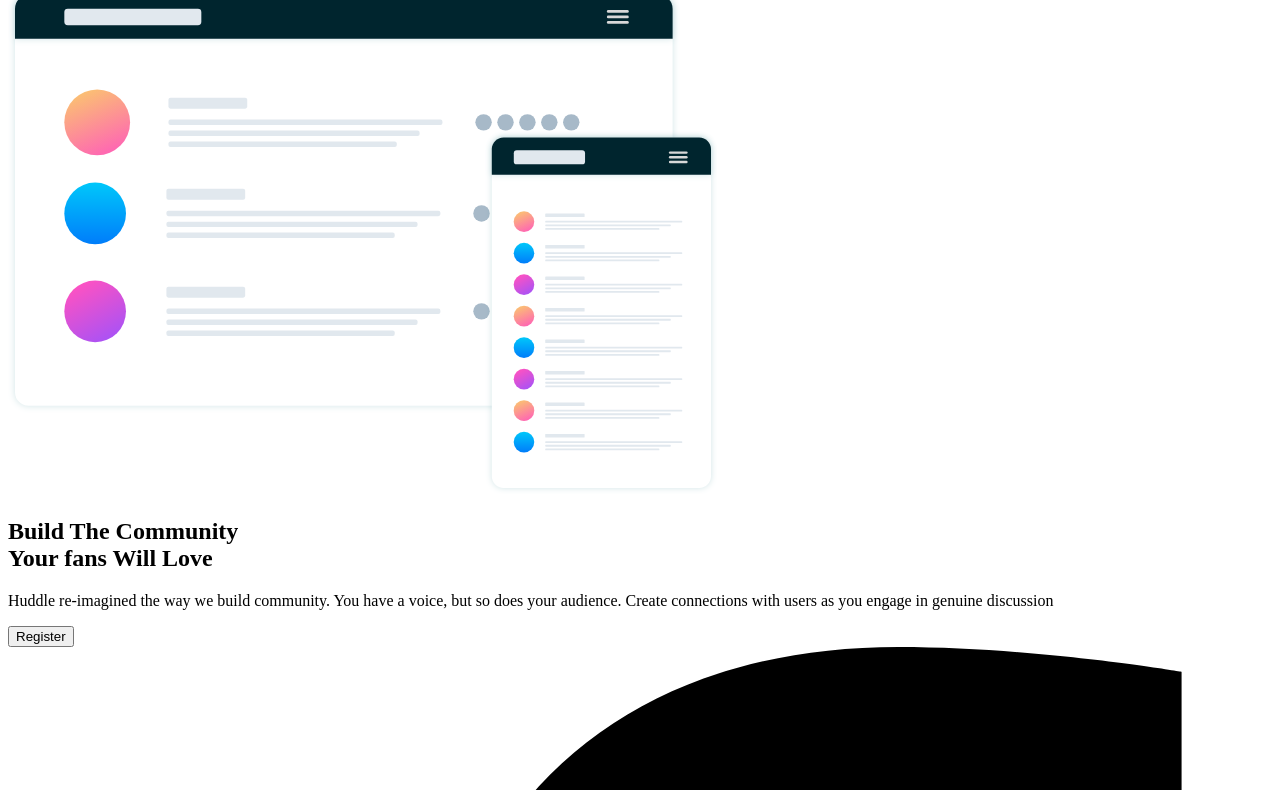
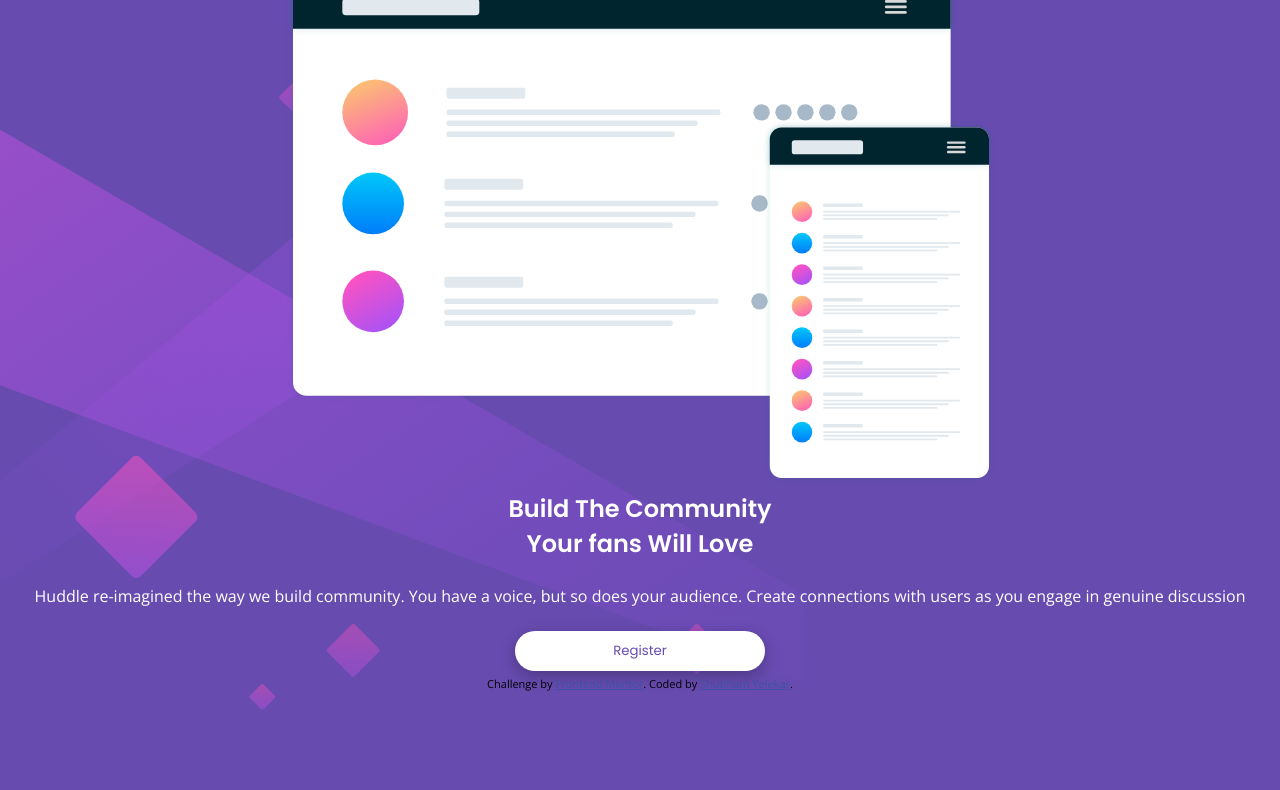
Before and after one commit to Shubham-yelekar/huddle-landing-page-with-single-introductory-section, a plain HTML site: page index.html in a window 1280 px wide. Shown: the part 89-879 px from the top of the page. After the commit the page ends 800 px from the top, so only its background shows below. Drawn offline with nearby package versions, Linux system fonts and the light colour scheme.

Commit message:
css done

```diff
--- a/index.html
+++ b/index.html
@@ -7,6 +7,9 @@
   <link rel="icon" type="image/png" sizes="32x32" href="./images/favicon-32x32.png">
 
   <title>Frontend Mentor | Huddle landing page with single introductory section</title>
+
+
+  <link rel="stylesheet" href="./style.css">
 
   <style>
     .attribution { font-size: 11px; text-align: center; }
@@ -20,7 +23,7 @@
   </header>
 
   <div>
-    <img src="./images/illustration-mockups.svg" alt="illustration-mockups" srcset="">
+    <img class="mockups" src="./images/illustration-mockups.svg" alt="illustration-mockups" srcset="">
   </div>
 
   <article>
@@ -28,16 +31,9 @@
     <p>Huddle re-imagined the way we build community. You have a voice, but so does your audience. Create connections with users as you engage in genuine discussion</p>
     <button>Register</button>
   </article>
-  <div>
-    <!-- facebook -->
-    <svg xmlns="http://www.w3.org/2000/svg" viewBox="0 0 320 512"><!--! Font Awesome Pro 6.2.1 by @fontawesome - https://fontawesome.com License - https://fontawesome.com/license (Commercial License) Copyright 2022 Fonticons, Inc. --><path d="M279.14 288l14.22-92.66h-88.91v-60.13c0-25.35 12.42-50.06 52.24-50.06h40.42V6.26S260.43 0 225.36 0c-73.22 0-121.08 44.38-121.08 124.72v70.62H22.89V288h81.39v224h100.17V288z"/></svg>
+  <div class="links">
 
 
-    <!-- instagram -->
-    <svg xmlns="http://www.w3.org/2000/svg" viewBox="0 0 448 512"><!--! Font Awesome Pro 6.2.1 by @fontawesome - https://fontawesome.com License - https://fontawesome.com/license (Commercial License) Copyright 2022 Fonticons, Inc. --><path d="M224.1 141c-63.6 0-114.9 51.3-114.9 114.9s51.3 114.9 114.9 114.9S339 319.5 339 255.9 287.7 141 224.1 141zm0 189.6c-41.1 0-74.7-33.5-74.7-74.7s33.5-74.7 74.7-74.7 74.7 33.5 74.7 74.7-33.6 74.7-74.7 74.7zm146.4-194.3c0 14.9-12 26.8-26.8 26.8-14.9 0-26.8-12-26.8-26.8s12-26.8 26.8-26.8 26.8 12 26.8 26.8zm76.1 27.2c-1.7-35.9-9.9-67.7-36.2-93.9-26.2-26.2-58-34.4-93.9-36.2-37-2.1-147.9-2.1-184.9 0-35.8 1.7-67.6 9.9-93.9 36.1s-34.4 58-36.2 93.9c-2.1 37-2.1 147.9 0 184.9 1.7 35.9 9.9 67.7 36.2 93.9s58 34.4 93.9 36.2c37 2.1 147.9 2.1 184.9 0 35.9-1.7 67.7-9.9 93.9-36.2 26.2-26.2 34.4-58 36.2-93.9 2.1-37 2.1-147.8 0-184.8zM398.8 388c-7.8 19.6-22.9 34.7-42.6 42.6-29.5 11.7-99.5 9-132.1 9s-102.7 2.6-132.1-9c-19.6-7.8-34.7-22.9-42.6-42.6-11.7-29.5-9-99.5-9-132.1s-2.6-102.7 9-132.1c7.8-19.6 22.9-34.7 42.6-42.6 29.5-11.7 99.5-9 132.1-9s102.7-2.6 132.1 9c19.6 7.8 34.7 22.9 42.6 42.6 11.7 29.5 9 99.5 9 132.1s2.7 102.7-9 132.1z"/></svg>
-
-    <!-- twitter -->
-    <svg xmlns="http://www.w3.org/2000/svg" viewBox="0 0 512 512"><!--! Font Awesome Pro 6.2.1 by @fontawesome - https://fontawesome.com License - https://fontawesome.com/license (Commercial License) Copyright 2022 Fonticons, Inc. --><path d="M459.37 151.716c.325 4.548.325 9.097.325 13.645 0 138.72-105.583 298.558-298.558 298.558-59.452 0-114.68-17.219-161.137-47.106 8.447.974 16.568 1.299 25.34 1.299 49.055 0 94.213-16.568 130.274-44.832-46.132-.975-84.792-31.188-98.112-72.772 6.498.974 12.995 1.624 19.818 1.624 9.421 0 18.843-1.3 27.614-3.573-48.081-9.747-84.143-51.98-84.143-102.985v-1.299c13.969 7.797 30.214 12.67 47.431 13.319-28.264-18.843-46.781-51.005-46.781-87.391 0-19.492 5.197-37.36 14.294-52.954 51.655 63.675 129.3 105.258 216.365 109.807-1.624-7.797-2.599-15.918-2.599-24.04 0-57.828 46.782-104.934 104.934-104.934 30.213 0 57.502 12.67 76.67 33.137 23.715-4.548 46.456-13.32 66.599-25.34-7.798 24.366-24.366 44.833-46.132 57.827 21.117-2.273 41.584-8.122 60.426-16.243-14.292 20.791-32.161 39.308-52.628 54.253z"/></svg>
   </div>
   <footer>
     <p class="attribution">
--- /dev/null
+++ b/style.css
@@ -0,0 +1,126 @@
+@import url('https://fonts.googleapis.com/css2?family=Poppins:wght@400;600&display=swap');
+
+@import url('https://fonts.googleapis.com/css2?family=Open+Sans&display=swap');
+
+* {
+    margin:0;
+    padding: 0;
+    box-sizing: border-box;
+}
+
+:root {
+    --Violet: hsl(257, 40%, 49%);
+    --Magenta: hsl(300, 69%, 71%);
+}
+
+body {
+
+    background-image: url("./images/bg-mobile.svg");
+    background-color: var(--Violet);
+    background-repeat: no-repeat;
+    background-size:contain;
+
+    font-family: 'Poppins', sans-serif;
+
+    display: flex;
+    flex-direction: column;
+    align-items: center;
+    justify-content: space-between;
+
+    height: 100vh;
+    padding: 20px;
+
+}
+
+header img {
+    width: 160px;
+}
+
+body :nth-child(1){
+    align-self: flex-start;
+
+}
+
+
+
+.mockups {
+    width: 100%;
+}
+
+article {
+    display: flex;
+    align-items: center;
+    flex-direction: column;
+    color: white;
+    justify-content: center;
+
+    gap: 1.5rem;
+}
+
+h2 {
+    width: 100%;
+    text-align: center;
+}
+
+p {
+    font-family: 'Open Sans', sans-serif;
+    width: 100%;
+    text-align: center;
+}
+
+button {
+    width: 250px;
+    height: 40px;
+
+    background-color: white;
+    border: none;
+    border-radius: 50px;
+
+    font-family: 'Poppins', sans-serif;
+    color: var(--Violet);
+
+    box-shadow: rgba(0, 0, 0, 0.25) 0px 5px 15px;
+
+    cursor: pointer;
+
+    transition: all 0.3s ease-in;
+
+}
+
+button:hover {
+    background-color: var(--Magenta);
+    color: white;
+}
+
+.links {
+    display: flex;
+    flex-direction: row;
+    align-items: center;
+    justify-content: center;
+    gap: 2rem;
+
+    width: 100%;
+    height: 40px;
+}
+
+.links svg {
+    height: 100%;
+    padding: 5px;
+    border: 1px solid white;
+    color: white;
+    border-radius: 50px;
+
+    cursor: pointer;
+
+    transition: all 0.3s ease-in;
+}
+
+.links:hover {
+    color: var(--Magenta);
+
+}
+
+.links svg:hover {
+    color: var(--Magenta);
+
+}
```
